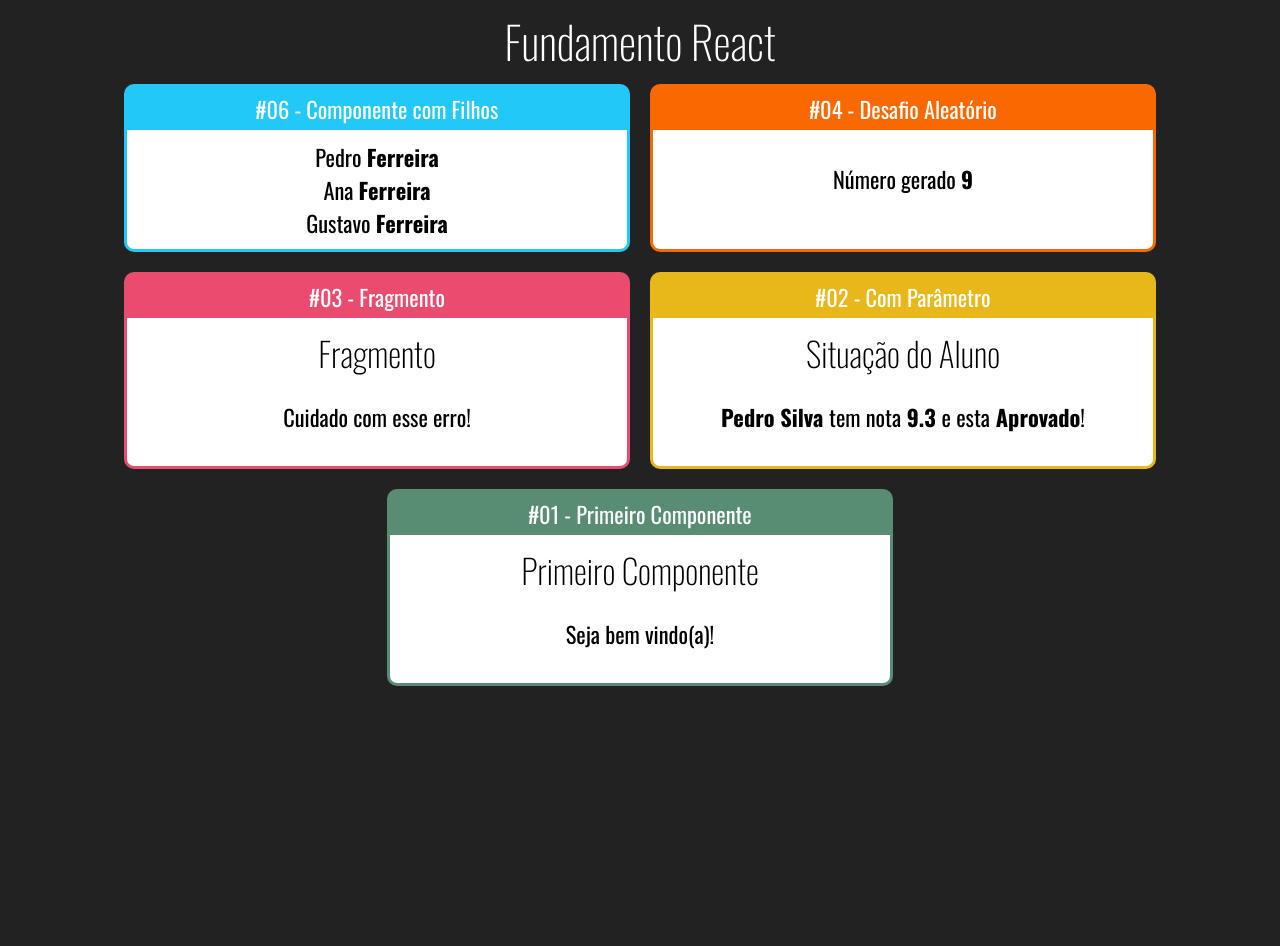
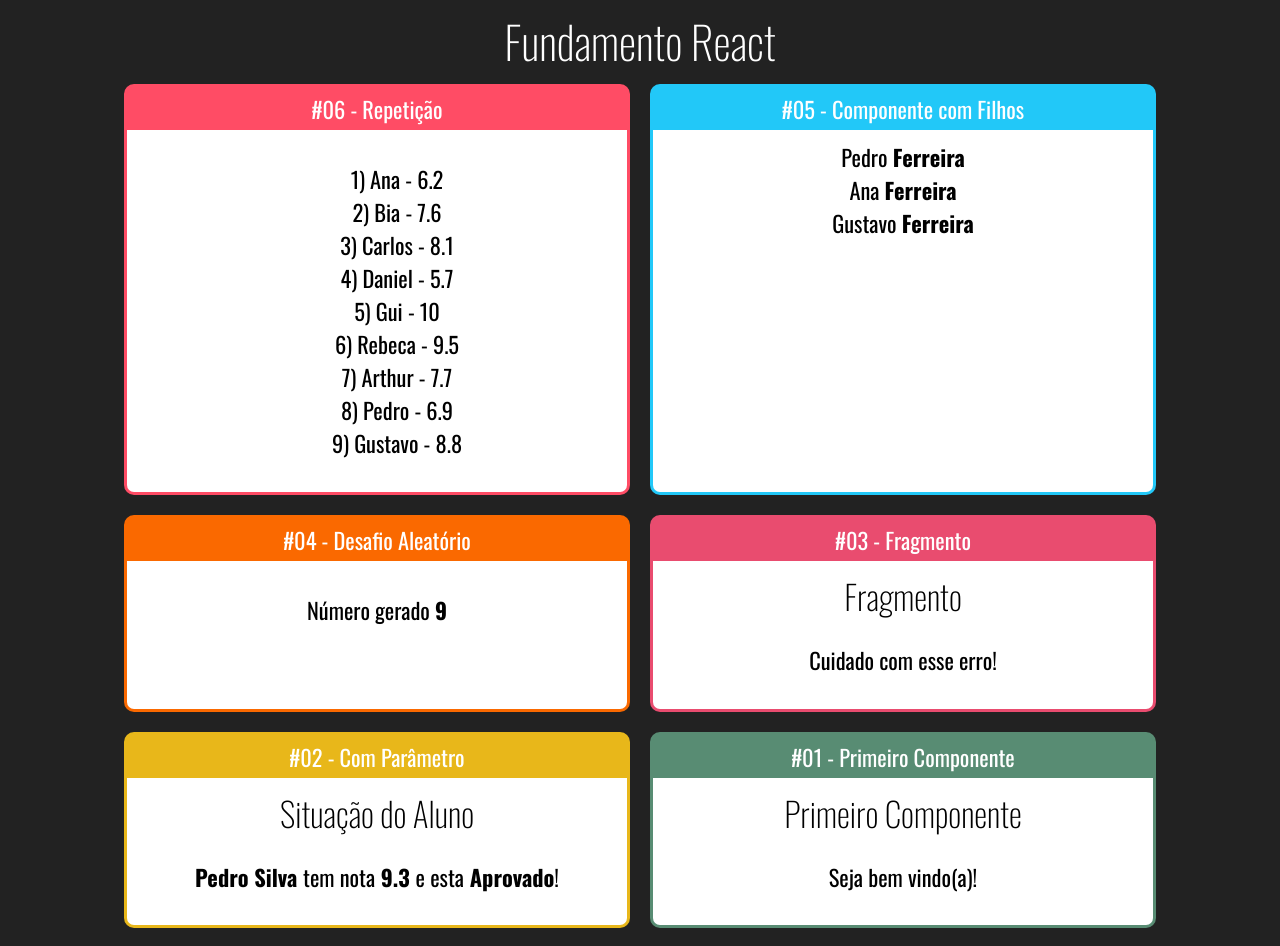
Before and after one commit to DevDaniloFerrari/fundamentos-react, a React (Create React App) app: page / in a window 1280 px wide. Before the commit the page ends 800 px from the top, so only its background shows below. Built offline with nearby package versions, Linux system fonts and the light colour scheme.

Commit message:
criando lista de alunos

```diff
--- a/src/App.jsx
+++ b/src/App.jsx
@@ -8,13 +8,18 @@
 import Card from './components/layout/Card';
 import Familia from './components/basicos/Familia';
 import FamiliaMembro from './components/basicos/FamiliaMembro';
+import ListaAlunos from './components/repeticao/ListaAlunos';
 
 export default () =>
     <div className="App">
         <h1>Fundamento React</h1>
 
         <div className="Cards">
-            <Card titulo="#06 - Componente com Filhos" color="#22C8F8">
+            <Card titulo="#06 - Repetição" color="#FF4C65">
+                <ListaAlunos></ListaAlunos>
+            </Card>
+
+            <Card titulo="#05 - Componente com Filhos" color="#22C8F8">
                 <Familia sobrenome="Ferreira">
                     <FamiliaMembro nome="Pedro" />
                     <FamiliaMembro nome="Ana" />
--- /dev/null
+++ b/src/components/repeticao/ListaAlunos.jsx
@@ -0,0 +1,19 @@
+import React from 'react';
+import alunos from '../../data/alunos';
+
+export default function ListaAlunos(props) {
+
+    const renderAlunos = () => {
+        return alunos.map(aluno => {
+            return (
+                <li key={aluno.id}>{aluno.id}) {aluno.nome} - {aluno.nota}</li>
+            );
+        });
+    }
+
+    return (
+        <div>
+            <ul style={{ listStyle: 'none' }}>{renderAlunos()}</ul>
+        </div>
+    )
+}
--- /dev/null
+++ b/src/data/alunos.js
@@ -0,0 +1,11 @@
+export default [
+    { id: 1, nome: 'Ana', nota: 6.2 },
+    { id: 2, nome: 'Bia', nota: 7.6 },
+    { id: 3, nome: 'Carlos', nota: 8.1 },
+    { id: 4, nome: 'Daniel', nota: 5.7 },
+    { id: 5, nome: 'Gui', nota: 10.0 },
+    { id: 6, nome: 'Rebeca', nota: 9.5 },
+    { id: 7, nome: 'Arthur', nota: 7.7 },
+    { id: 8, nome: 'Pedro', nota: 6.9 },
+    { id: 9, nome: 'Gustavo', nota: 8.8 },
+]
```
Also changed, not shown: 1 other file (tests, documents, lock files or other folders).
